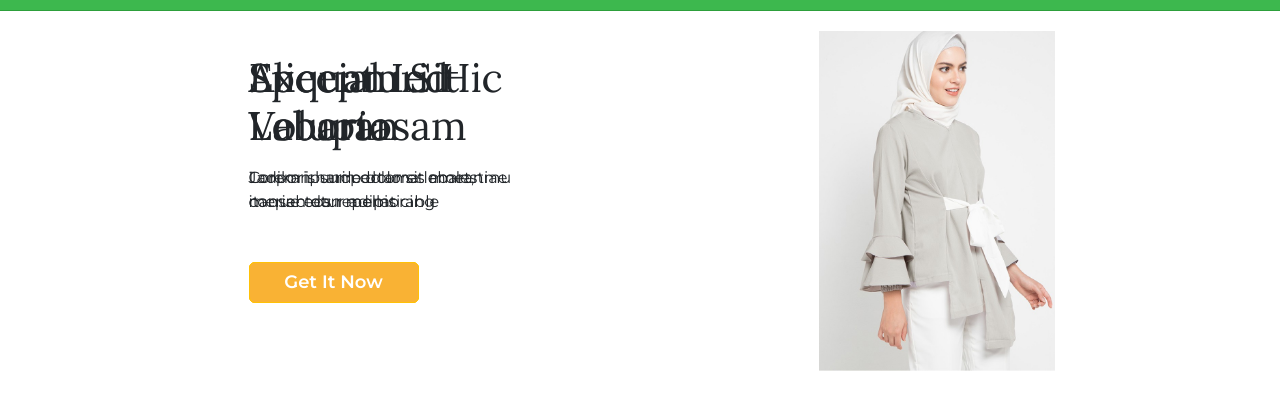
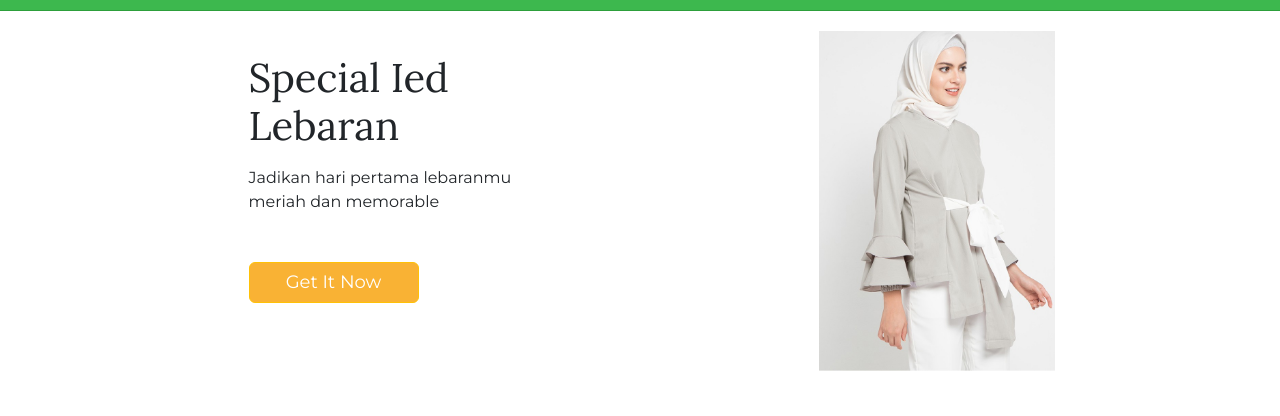
Before and after one commit to fathurrahman20/ecommerce, a plain HTML site: page index.html in a window 1280 px wide. Shown: the part 66-482 px from the top of the page. Drawn offline with nearby package versions, Linux system fonts and the light colour scheme.

Commit message:
Update index.html

```diff
--- a/index.html
+++ b/index.html
@@ -63,7 +63,7 @@
                         </div>
                     </div>
                 </div>
-                <div class="carousel-item active">
+<!--                 <div class="carousel-item active">
                     <div class="row pt-4 justify-content-center hero-title">
                         <div class="col-md-6 col-sm-9 pt-5 ms-5">
                             <h1 class="mb-3">Aliquam Sit <br>Volupta</h1>
@@ -74,8 +74,8 @@
                             <img src="assets/image/product-homepage/p.png" >
                         </div>
                     </div>
-                </div>
-                <div class="carousel-item active">
+                </div> -->
+<!--                 <div class="carousel-item active">
                     <div class="row pt-4 justify-content-center hero-title">
                         <div class="col-md-6 col-sm-9 pt-5 ms-5">
                             <h1 class="mb-3">Excepturi Hic <br>Laboriosam</h1>
@@ -86,17 +86,17 @@
                             <img src="assets/image/product-homepage/p.png" >
                         </div>
                     </div>
-                </div>
+                </div> -->
             </div>
         </div>
-        <button class="carousel-control-prev" type="button" data-bs-target="#carouselExampleFade" data-bs-slide="prev">
+<!--         <button class="carousel-control-prev" type="button" data-bs-target="#carouselExampleFade" data-bs-slide="prev">
             <span><img src="assets/image/icons/ic_arrow_left.svg"></span>
             <span class="visually-hidden">Previous</span>
         </button>
         <button class="carousel-control-next" type="button" data-bs-target="#carouselExampleFade" data-bs-slide="next">
             <span><img src="assets/image/icons/ic_arrow_right.svg"></span>
             <span class="visually-hidden">Next</span>
-        </button>
+        </button> -->
     </div>
 </section>
 <!-- Akhir Hero -->
```
